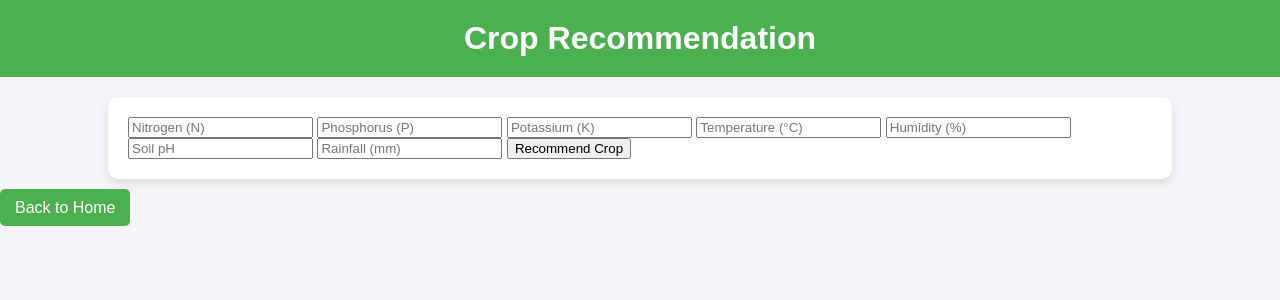
After one commit to samfer2359-projects/Harvest-IQ, a Flask app: page /recommend_crop in a window 1280 px wide. The commit adds this page. Shown: the top 300 px of the page. Run offline with Flask 3, Linux system fonts and the light colour scheme; parts of the project's set-up code (start-up, migrations or seed data) failed here and were passed over.

Commit message:
web interface

```diff
--- a/croprec.py
+++ b/New folder/croprec.py
@@ -87,3 +87,9 @@
 predicted_crop = model.predict(sample_input)
 
 print(f"Recommended Crop for given conditions: {predicted_crop[0]}")
+
+# Add at the top (if not already imported)
+import joblib  # to load the saved model
+
+# Add at the bottom (or before you use the model in routes)
+crop_model = joblib.load('crop_recommendation_model.pkl')
--- a/satellite1.py
+++ b/New folder/satellite1.py
@@ -285,3 +285,8 @@ nir = ds.sel(band="B08")
 
 ndvi = (nir - red) / (nir + red)
 print("NDVI dataset ready:", ndvi)
+
+# Save NDVI dataset as .pkl
+import joblib
+joblib.dump(ndvi, 'ndvi_output.pkl')
+print("✅ NDVI dataset saved as 'ndvi_output.pkl'")
--- a/app.py
+++ b/app.py
@@ -3,15 +3,19 @@ import tensorflow as tf
 import numpy as np
 from PIL import Image
 import os
+import joblib
+import geemap
+import stackstac
+import xarray as xr
 
 # Initialize Flask app
 app = Flask(__name__)
 app.config['UPLOAD_FOLDER'] = 'uploads'
 
-# Load trained model
+# Load trained model for plant disease prediction
 model = tf.keras.models.load_model("best_plant_disease_model.h5")
 
-# Class names from dataset
+# Class names from dataset for plant diseases
 class_names = [
     'Pepper__bell___Bacterial_spot',
     'Pepper__bell___healthy',
@@ -30,18 +34,13 @@ class_names = [
     'Tomato_healthy'
 ]
 
-#Treatment suggestions dictionary
+# Treatment suggestions dictionary for plant diseases
 treatment_suggestions = {
-    #Pepper Bell
     'Pepper__bell___Bacterial_spot': (
         "Remove infected leaves, avoid overhead irrigation, use copper-based sprays. \n\n"
         "Source: UC IPM (https://ipm.ucanr.edu/agriculture/peppers/bacterial-spot/?utm_source=chatgpt.com#gsc.tab=0)"
     ),
-    'Pepper__bell___healthy': (
-        "Plant appears healthy. Continue watering properly and maintain good air circulation."
-    ),
-
-    #Potato
+    'Pepper__bell___healthy': "Plant appears healthy. Continue watering properly and maintain good air circulation.",
     'Potato___Early_blight': (
         "Rotate crops, stake plants for airflow, mulch to prevent soil splash, and apply early fungicide. \n\n"
         "Source: Cornell University (https://www.vegetables.cornell.edu/pest-management/disease-factsheets/managing-tomato-diseases-successfully/)"
@@ -50,11 +49,7 @@ treatment_suggestions = {
         "Destroy infected plants, avoid water on leaves, and apply recommended fungicides. \n\n"
         "Source: Cornell University (https://www.vegetables.cornell.edu/pest-management/disease-factsheets/managing-tomato-diseases-successfully/)"
     ),
-    'Potato___healthy': (
-        "Healthy plant! Maintain crop rotation and monitor regularly for blight symptoms."
-    ),
-
-    #Tomato
+    'Potato___healthy': "Healthy plant! Maintain crop rotation and monitor regularly for blight symptoms.",
     'Tomato_Bacterial_spot': (
         "Use certified disease-free seeds, avoid overhead watering, and spray copper fungicides. \n\n"
         "Source: UC IPM (https://ipm.ucanr.edu/agriculture/tomato/bacterial-spot/)"
@@ -91,55 +86,165 @@ treatment_suggestions = {
         "Avoid tobacco handling near tomatoes, disinfect tools, and remove infected plants immediately. \n\n"
         "Source: UC IPM (https://ipm.ucanr.edu/agriculture/tomato/mosaic-diseases-caused-by-potyviruses/?utm_source=chatgpt.com#gsc.tab=0)"
     ),
-    'Tomato_healthy': (
-        "Plant is healthy! Keep practicing crop rotation, watering at the base, and regular monitoring."
-    )
+    'Tomato_healthy': "Plant is healthy! Keep practicing crop rotation, watering at the base, and regular monitoring."
 }
 
-#Prediction function
+# ---------------------------
+# 1️⃣ Crop Recommendation Model Section
+# ---------------------------
+
+# Load the pre-trained crop recommendation model
+crop_model = joblib.load('crop_recommendation_model.pkl')
+
+# Crop recommendation function based on soil and weather conditions
+def recommend_crop(soil_data):
+    try:
+        soil_data = np.array([soil_data])  # Ensure it's in the right shape for prediction
+        return crop_model.predict(soil_data)[0]  # Make the prediction
+    except Exception as e:
+        return f"Error in crop recommendation: {e}"
+
+# ---------------------------
+# 2️⃣ NDVI (Satellite) Model Section
+# ---------------------------
+
+# NDVI processing function using satellite images (Sentinel-2)
+def process_ndvi(bbox, time_range):
+    try:
+        # Load and search Sentinel-2 data (connect to STAC API)
+        catalog = geemap.pystac_client.Client.open("https://planetarycomputer.microsoft.com/api/stac/v1")
+        search = catalog.search(
+            collections=["sentinel-2-l2a"],
+            bbox=bbox,
+            datetime=time_range,
+            query={"eo:cloud_cover": {"lt": 20}}  # Filter for less than 20% cloud cover
+        )
+
+        items = list(search.get_items())
+        if len(items) == 0:
+            return "No images found in this region and date range."
+
+        # Stack Sentinel-2 imagery (Red and NIR bands for NDVI calculation)
+        ds = stackstac.stack(
+            items,
+            assets=["B04", "B08"],  # Red (B04) and NIR (B08)
+            bounds_latlon=bbox,
+            epsg=4326,               # WGS84 CRS
+            resolution=0.00025
+        )
+
+        # Compute NDVI
+        red = ds.sel(band="B04")
+        nir = ds.sel(band="B08")
+        ndvi = (nir - red) / (nir + red)
+        return ndvi.median(dim="time")  # Return the median NDVI over time
+    except Exception as e:
+        return f"Error in NDVI processing: {e}"
+
+# ---------------------------
+# Prediction function for plant disease
+# ---------------------------
 def predict_image(image_path):
     img = Image.open(image_path).resize((256, 256))
     img = np.array(img)
 
     # Remove alpha channel if present
     if img.shape[-1] == 4:
-        img = img[:, :, :3]      #keep only RGB
+        img = img[:, :, :3]  # Keep only RGB
 
-    img = tf.keras.applications.vgg19.preprocess_input(img)   #process image
-    img = np.expand_dims(img, axis=0)                         #add extra dimension because module expects a batch of image
+    img = tf.keras.applications.vgg19.preprocess_input(img)  # Process image
+    img = np.expand_dims(img, axis=0)  # Add extra dimension because model expects a batch of images
 
     predictions = model.predict(img)
     predicted_index = np.argmax(predictions)
     predicted_label = class_names[predicted_index]
     suggestion = treatment_suggestions.get(predicted_label, "No treatment information available for this disease.")
+
     return predicted_label, suggestion
 
 
+# ---------------------------
+# Routes for web pages
+# ---------------------------
+
+@app.route('/')
+def index():
+    return render_template('index.html')
+
+@app.route('/predict_plant', methods=['GET', 'POST'])
+def predict_plant():
+    result = suggestion = ''
+
+    if request.method == 'POST':
+        file = request.files['image']
+        if file:
+            filepath = os.path.join(app.config['UPLOAD_FOLDER'], file.filename)
+            file.save(filepath)
+            result, suggestion = predict_image(filepath)
+
+    return render_template('predict_plant.html', result=result, suggestion=suggestion)
+
+@app.route('/recommend_crop', methods=['GET', 'POST'])
+def recommend_crop_route():
+    crop_result = ''
+
+    if request.method == 'POST':
+        try:
+            # Collecting all the form data
+            nitrogen = request.form.get('N')
+            phosphorus = request.form.get('P')
+            potassium = request.form.get('K')
+            temperature = request.form.get('temperature')
+            humidity = request.form.get('humidity')
+            ph = request.form.get('ph')
+            rainfall = request.form.get('rainfall')
+
+            # Validate the form fields to make sure they're all filled out
+            if not all([nitrogen, phosphorus, potassium, temperature, humidity, ph, rainfall]):
+                crop_result = "Error: All fields are required!"
+            else:
+                # Convert the inputs to floats (if they're valid)
+                soil_data = [
+                    float(nitrogen),
+                    float(phosphorus),
+                    float(potassium),
+                    float(temperature),
+                    float(humidity),
+                    float(ph),
+                    float(rainfall)
+                ]
+
+                # Call the crop recommendation function
+                crop_result = recommend_crop(soil_data)
+
+        except Exception as e:
+            crop_result = f"Error processing crop recommendation: {e}"
+
+    return render_template('recommend_crop.html', crop_result=crop_result)
 
 
-#Home Route
-@app.route('/')
-def index():
-    return render_template('index.html', result='', suggestion='')
+@app.route('/ndvi', methods=['GET', 'POST'])
+def ndvi_route():
+    ndvi_result = ''
+
+    if request.method == 'POST':
+        try:
+            # Collect bounding box (bbox) and time range from form
+            lon_min = float(request.form.get('lon_min'))
+            lat_min = float(request.form.get('lat_min'))
+            lon_max = float(request.form.get('lon_max'))
+            lat_max = float(request.form.get('lat_max'))
+            time_range = request.form.get('time_range')
+
+            # Process the NDVI (make sure process_ndvi is properly defined in your app)
+            ndvi_result = process_ndvi([lon_min, lat_min, lon_max, lat_max], time_range)
+
+        except Exception as e:
+            ndvi_result = f"Error processing NDVI data: {e}"
+
+    return render_template('ndvi.html', ndvi_result=ndvi_result)
 
 
-#Prediction Route
-@app.route('/predict', methods=['POST'])
-def predict():
-    if 'image' not in request.files:
-        return render_template('index.html', result="No file selected.", suggestion='')
 
-    file = request.files['image']
-    if file.filename == '':
-        return render_template('index.html', result="No image provided.", suggestion='')
-
-    filepath = os.path.join(app.config['UPLOAD_FOLDER'], file.filename)
-    file.save(filepath)
-
-    result, suggestion = predict_image(filepath)
-    return render_template('index.html', result=result, suggestion=suggestion)
-
-
-#Run the Flask app
 if __name__ == '__main__':
     app.run(debug=True)
--- /dev/null
+++ b/static/styles.css
@@ -0,0 +1,105 @@
+/* General Styles */
+body {
+    font-family: Arial, sans-serif;
+    background-color: #f4f4f9;
+    color: #333;
+    margin: 0;
+    padding: 0;
+}
+
+header {
+    background-color: #4CAF50;
+    color: white;
+    padding: 20px 0;
+    text-align: center;
+}
+
+h1 {
+    margin: 0;
+}
+
+.container {
+    width: 80%;
+    margin: 20px auto;
+    padding: 20px;
+    background-color: white;
+    box-shadow: 0 4px 8px rgba(0, 0, 0, 0.1);
+    border-radius: 10px;
+}
+
+.card-container {
+    display: flex;
+    justify-content: space-around;
+    margin-top: 50px;
+}
+
+.card {
+    width: 250px;
+    padding: 20px;
+    background-color: white;
+    box-shadow: 0 4px 8px rgba(0, 0, 0, 0.1);
+    text-align: center;
+    border-radius: 10px;
+    transition: transform 0.3s ease-in-out;
+}
+
+.card:hover {
+    transform: scale(1.05);
+}
+
+.card img {
+    width: 100%;
+    height: auto;
+    border-radius: 10px;
+}
+
+.card h3 {
+    color: #4CAF50;
+    margin-top: 10px;
+}
+
+.card .btn {
+    background-color: #4CAF50;
+    color: white;
+    padding: 10px 15px;
+    border: none;
+    border-radius: 5px;
+    text-decoration: none;
+    display: inline-block;
+    margin-top: 15px;
+}
+
+.card .btn:hover {
+    background-color: #45a049;
+}
+
+/* Result Box */
+.result-box {
+    background-color: #e6f7ff;
+    padding: 10px;
+    border-radius: 5px;
+    margin-top: 20px;
+}
+
+textarea {
+    width: 100%;
+    padding: 10px;
+    margin: 8px 0;
+    border: 1px solid #ddd;
+    border-radius: 5px;
+    box-sizing: border-box;
+}
+
+/* Buttons */
+.btn {
+    background-color: #4CAF50;
+    color: white;
+    padding: 10px 15px;
+    border: none;
+    border-radius: 5px;
+    text-decoration: none;
+}
+
+.btn:hover {
+    background-color: #45a049;
+}
--- /dev/null
+++ b/templates/recommend_crop.html
@@ -0,0 +1,38 @@
+<!DOCTYPE html>
+<html lang="en">
+<head>
+    <meta charset="UTF-8">
+    <meta name="viewport" content="width=device-width, initial-scale=1.0">
+    <title>Crop Recommendation</title>
+    <link rel="stylesheet" href="{{ url_for('static', filename='styles.css') }}">
+</head>
+<body>
+
+    <header>
+        <h1>Crop Recommendation</h1>
+    </header>
+
+    <div class="container">
+        <form action="/recommend_crop" method="POST">
+            <input type="number" name="N" placeholder="Nitrogen (N)" required>
+            <input type="number" name="P" placeholder="Phosphorus (P)" required>
+            <input type="number" name="K" placeholder="Potassium (K)" required>
+            <input type="number" name="temperature" placeholder="Temperature (°C)" required>
+            <input type="number" name="humidity" placeholder="Humidity (%)" required>
+            <input type="number" name="ph" placeholder="Soil pH" required>
+            <input type="number" name="rainfall" placeholder="Rainfall (mm)" required>
+            <input type="submit" value="Recommend Crop">
+        </form>
+
+        {% if crop_result %}
+        <div class="result-box">
+            <h3>Recommended Crop:</h3>
+            <textarea rows="2" readonly>{{ crop_result }}</textarea>
+        </div>
+        {% endif %}
+    </div>
+
+    <a href="/" class="btn">Back to Home</a>
+
+</body>
+</html>
```
Also changed, not shown: crop.py (added, +109 -0 lines), satellite(1).py (added, +90 -0 lines), templates/index.html (+28 -10 lines), templates/ndvi.html (added, +36 -0 lines), templates/predict_plant.html (added, +37 -0 lines), Crop_recommendation.csv (added), 3 other files.
